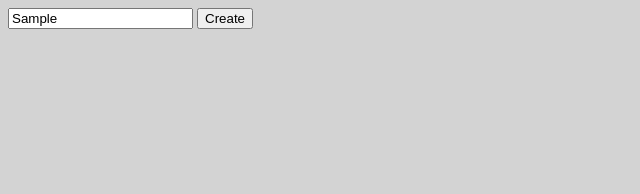
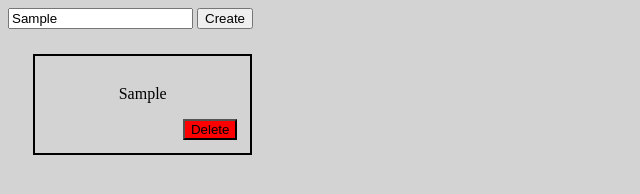
Before and after one commit to madduxTim/Dynamic-Cards, a plain HTML site: page index.html in a window 1280 px wide. Both pictures are taken after typing "Sample" into the empty fields and a click on the button "Create". Shown: the whole page, without its empty margins (0-640 px from the left). Drawn offline with Linux system fonts and the light colour scheme.

Commit message:
Used the documentation from MDN

```diff
--- a/cards.css
+++ b/cards.css
@@ -9,5 +9,22 @@ body {
 }
 
 #outputArea {
+}
 
+.card {
+    border: 2px solid black;
+    width: 15%;
+    height: 5%;
+    float: left;
+    margin: 2%;
+    padding: 1%;
 }
+
+.text {
+  text-align: center;
+}
+
+.deleteButton {
+  background-color: red;
+  float: right;
+}
--- a/cards.js
+++ b/cards.js
@@ -1,5 +1,24 @@
 var create = document.getElementById("createButton");
-var del = document.getElementById("deleteButton");
+var del = document.getElementsByClassName("deleteButton"); /* this is an array */
 var input = document.getElementById("textInput");
-var container = document.getElementById("outputArea");
+var outputArea = document.getElementById("outputArea");
 var card = document.getElementsByClassName("card"); /* this is an array */
+
+create.addEventListener("click", createCard);
+function createCard() {
+    var output = "<div class='card'><section><p class='text'>" + input.value + "</p></section><input type='button' class='deleteButton' value='Delete'></div>";
+    outputArea.innerHTML += output;
+    for (var i = 0; i<del.length; i++ ) {
+    del[i].addEventListener('click', deleteCard);
+    }
+};
+
+// function deleteCard (removed) {
+//     this.parentNode.remove
+// };
+
+function deleteCard () {
+    if (this.parentNode.parentNode) {
+      this.parentNode.parentNode.removeChild(this.parentNode);
+    }
+};
--- a/index.html
+++ b/index.html
@@ -5,10 +5,10 @@
         <link rel="stylesheet" type="text/css" href="cards.css">
     </head>
     <body>
-    <input type="textInput" id=="textarea">
-    <button id="createButton">Create</input>
+        <input type="text" id="textInput">
+        <button id="createButton">Create</button>
         <div id="outputArea">
-
+            <!-- This is where dynamically created cards will populate. -->
         </div>
         <script type="text/javascript" src="cards.js"></script>
     </body>
```
Lines whose indentation alone changed are shown as unchanged.
